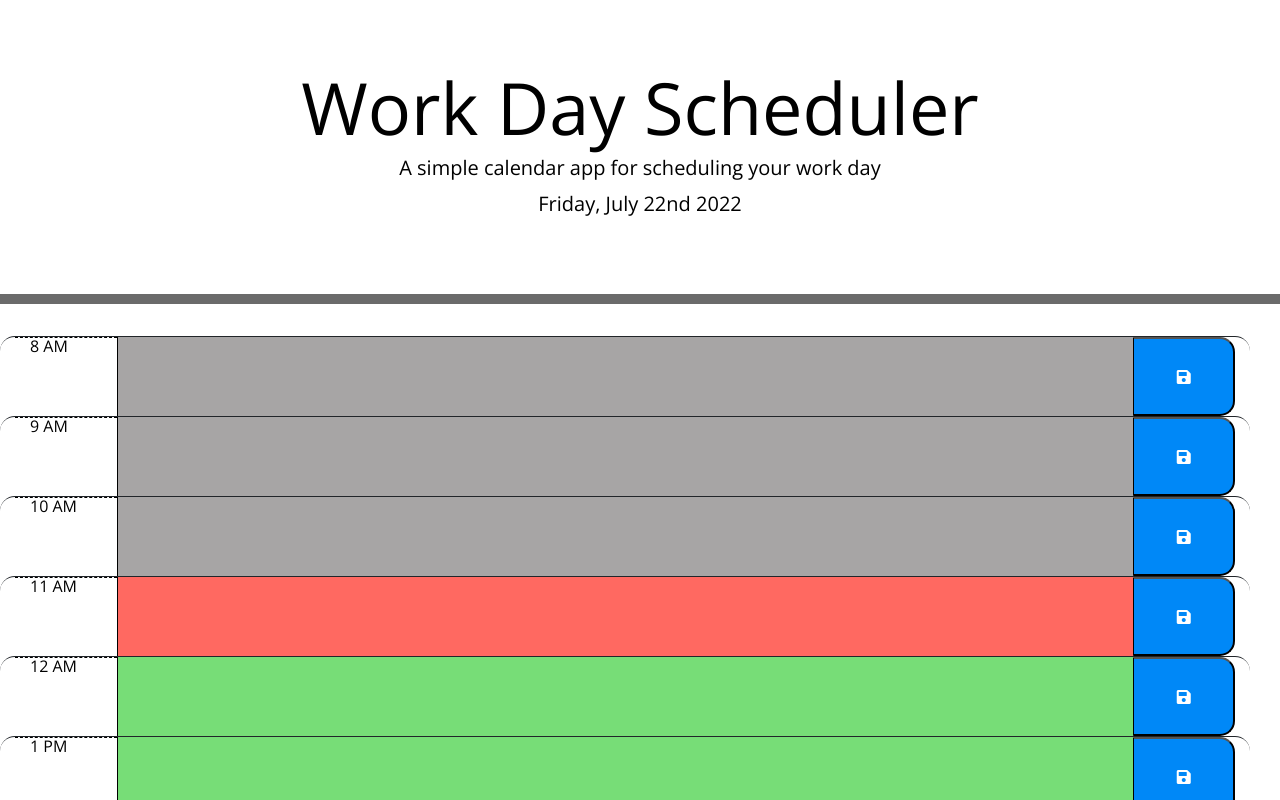
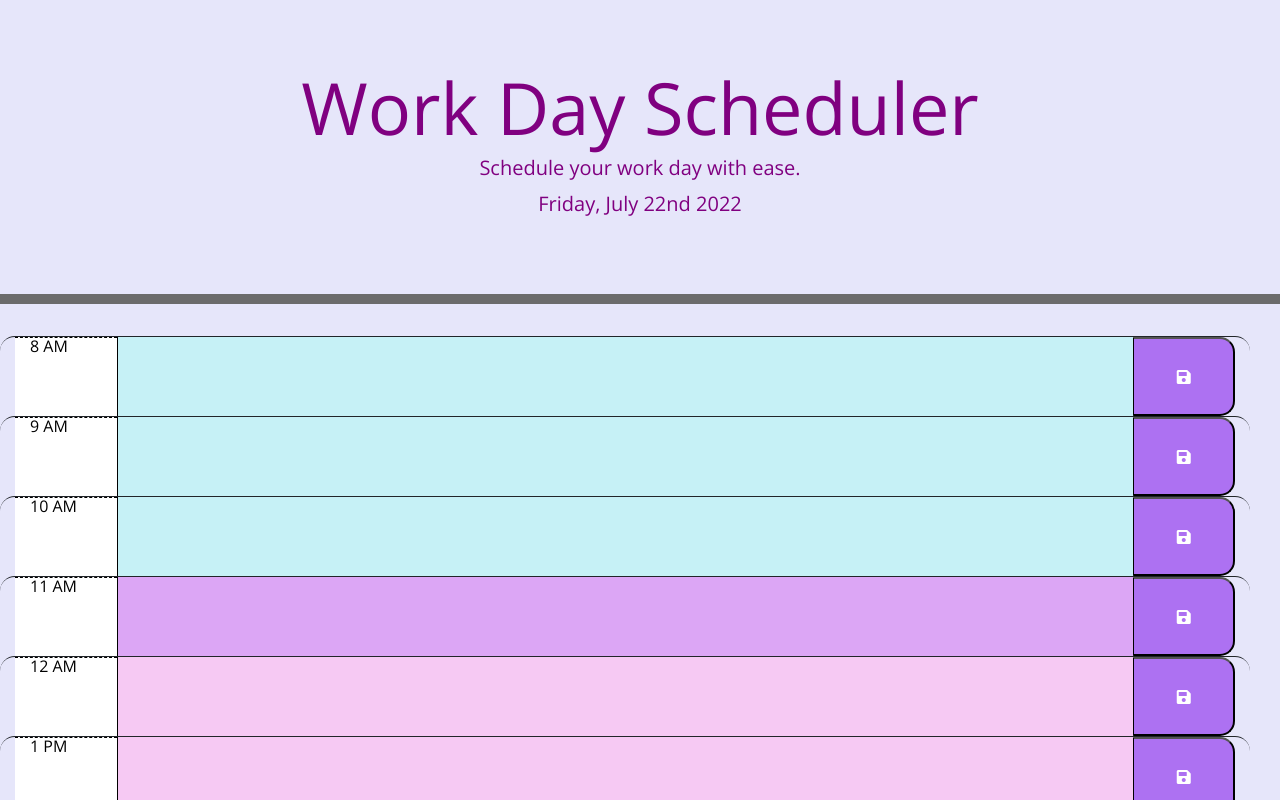
Before and after one commit to destinyhenry/work-day-scheduler, a plain HTML site: page index.html in a window 1280 px wide. Shown: the top 800 px of the page. Drawn offline with nearby package versions, Linux system fonts and the light colour scheme.

Commit message:
add final css changes

```diff
--- a/index.html
+++ b/index.html
@@ -25,7 +25,7 @@
   <body>
     <header class="jumbotron">
       <h1 class="display-3">Work Day Scheduler</h1>
-      <p class="lead">A simple calendar app for scheduling your work day</p>
+      <p class="lead">Schedule your work day with ease.</p>
       <p id="currentDay" class="lead"></p>
     </header>
     <div class="container col-lg-12 col-12">
--- a/work-day-scheduler.css
+++ b/work-day-scheduler.css
@@ -2,14 +2,14 @@
   font-family: 'Open Sans', sans-serif;
   font-size: 16px;
   line-height: 1;
-  background-color: white;
+  background-color: lavender;
 }
 
 textarea{
   background: transparent;
   border: none;
   resize: none;
-  color: black;
+  color: purple;
   border-left: 1px solid black;
   padding: 10px;
 }
@@ -17,7 +17,7 @@
 .jumbotron {
   text-align: center;
   background-color: transparent;
-  color: black;
+  color: purple;
   border-radius: 0;
   border-bottom: 10px solid rgb(107, 107, 107);
 }
@@ -44,17 +44,17 @@
 }
 
 .past {
-  background-color: #a7a5a5;
+  background-color: rgb(198, 241, 246);
   color: white;
 }
 
 .present {
-  background-color: #ff6961;
+  background-color: #dca6f5;
   color: white;
 }
 
 .future {
-  background-color: #77dd77;
+  background-color: #f6c9f3;
   color: white;
 }
 
@@ -62,7 +62,7 @@
   border-left: 1px solid black;
   border-top-right-radius: 15px;
   border-bottom-right-radius: 15px;
-  background-color: #0088f7;
+  background-color: #ad71f2;
   color: white;
 }
 
```
